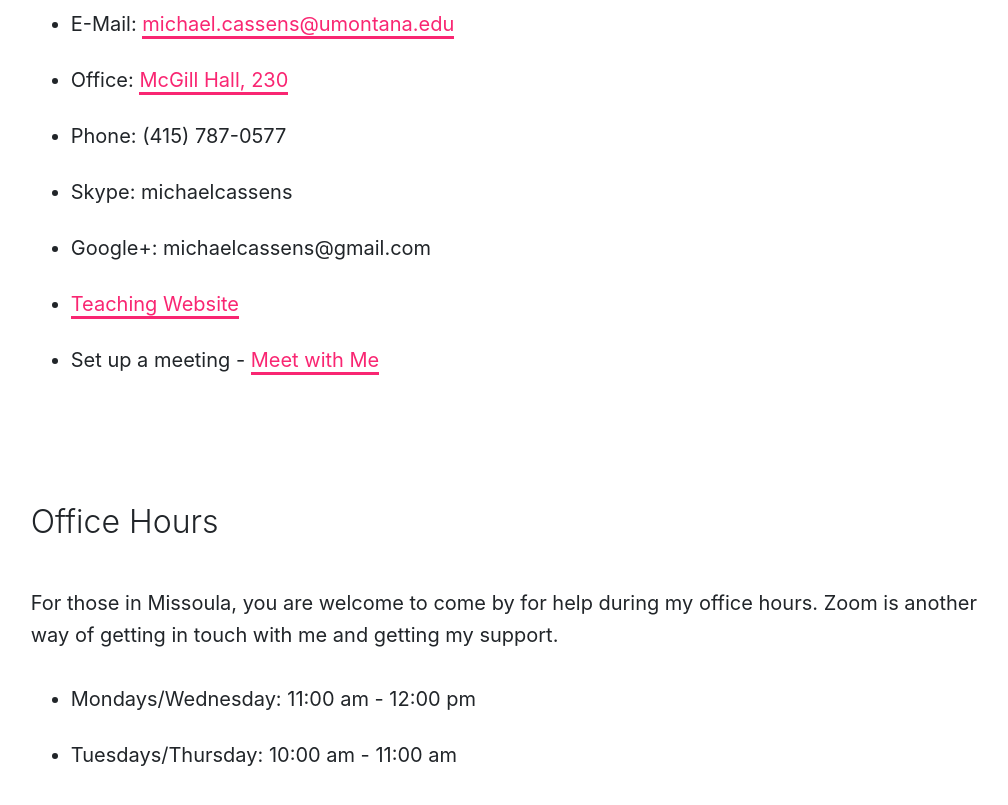
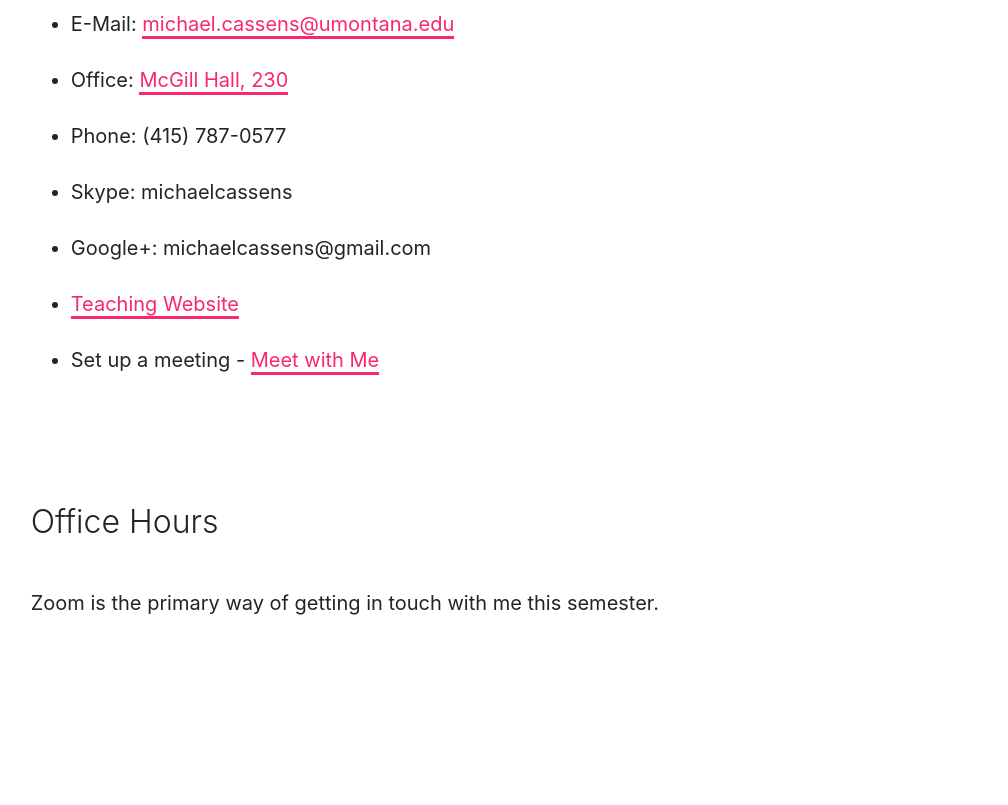
Before and after one commit to Montana-Media-Arts/120_CreativeCoding1-Spring2021, a Jekyll site: the page built from modules/instructors/_posts/2017-01-01-instructors.md, in a window 1280 px wide and 900 px high, scrolled down 635 px. Shown: the top 805 px of the window, without its empty margins (133-1141 px from the left). Built offline with Jekyll 4.4.1, drawn with Linux system fonts in a browser that asks for light colours; nearby versions of some CDN libraries; after the commit the page ends 1383 px from its top, so only the background shows below that.

Commit message:
updated text

```diff
--- a/modules/instructors/_posts/2017-01-01-instructors.md
+++ b/modules/instructors/_posts/2017-01-01-instructors.md
@@ -21,7 +21,10 @@ Michael Cassens maintains this course. Please contact Michael for problems that
 
 #### Office Hours
 
-For those in Missoula, you are welcome to come by for help during my office hours. Zoom is another way of getting in touch with me and getting my support.
+<!--For those in Missoula, you are welcome to come by for help during my office hours. -->
 
-- Mondays/Wednesday: 11:00 am - 12:00 pm
+Zoom is the primary way of getting in touch with me this semester.
+
+<!--- Mondays/Wednesday: 11:00 am - 12:00 pm
 - Tuesdays/Thursday: 10:00 am - 11:00 am
+-->
```
Also changed, not shown: modules/help/_posts/2017-01-01-help.md (+3 -3 lines), modules/week-1/_posts/2017-01-09-homework.md (+2 -2 lines).
